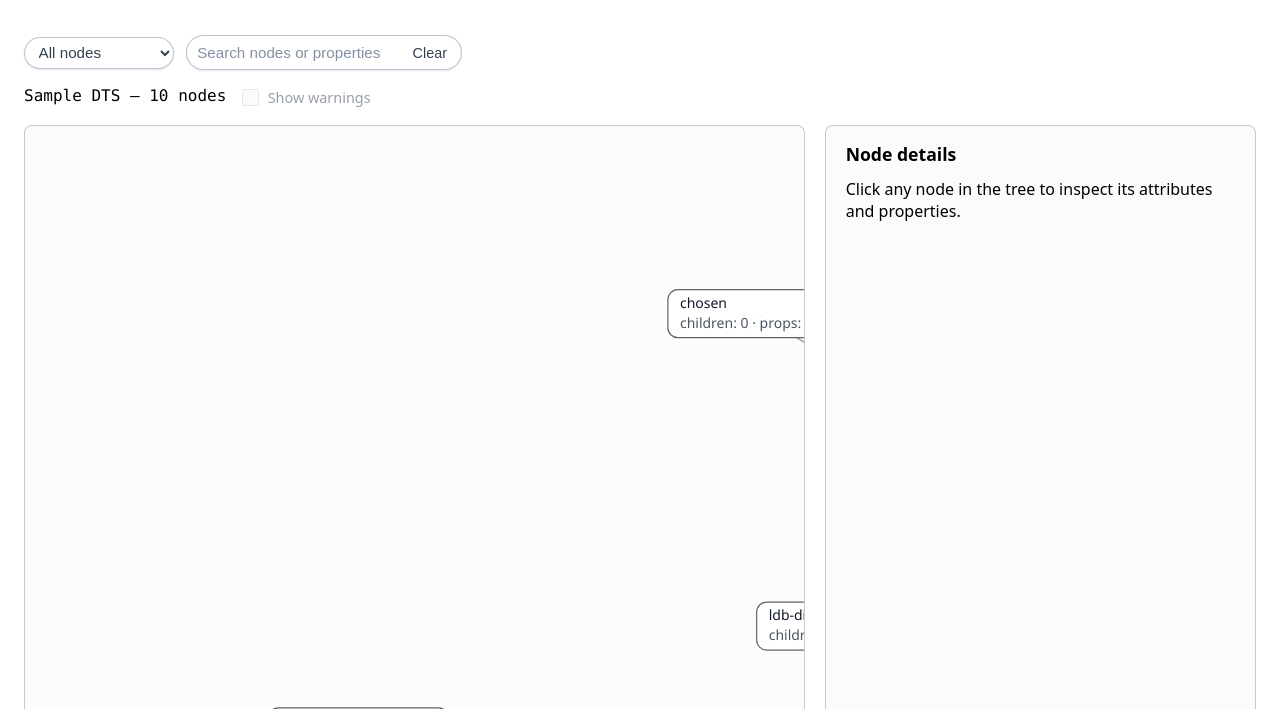
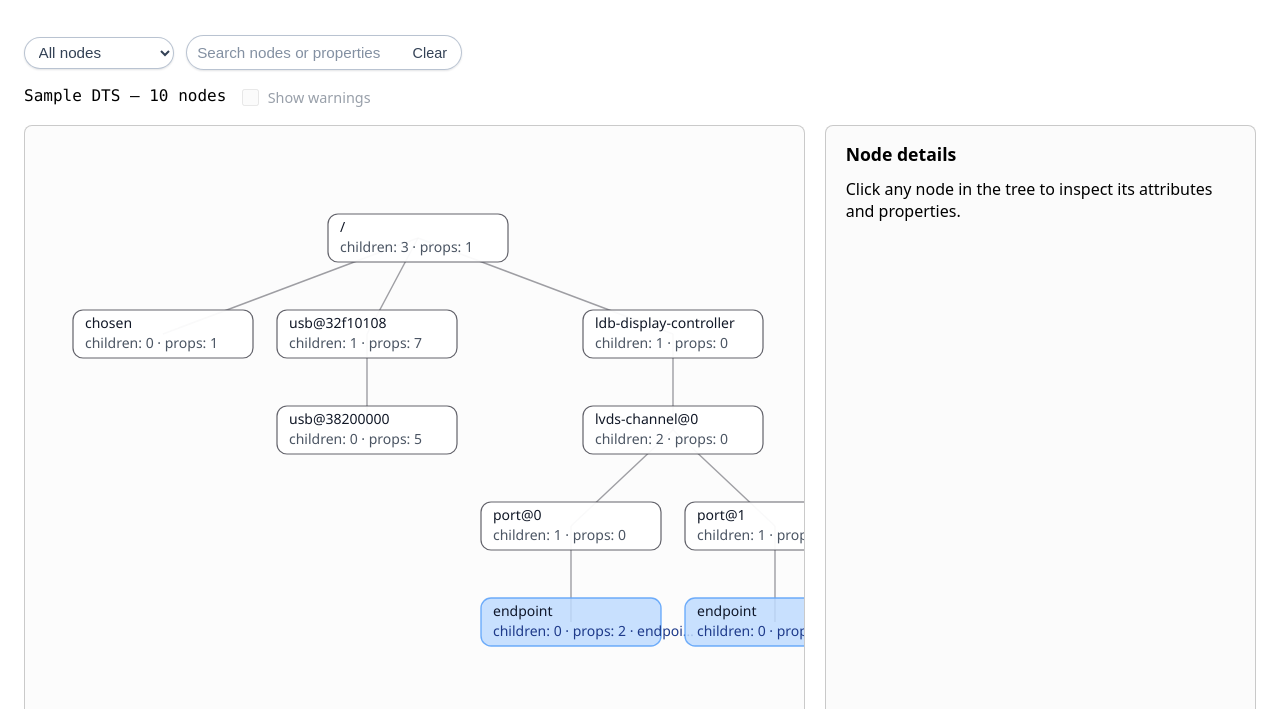
Before and after one commit to J45k4/dtviewer, a website with bundled scripts: page index.html in a window 1280 px wide. Both pictures are taken after a click on the button "Load sample". Shown: the part 91-800 px from the top of the page. Built offline with nearby package versions, Linux system fonts and the light colour scheme.

Commit message:
Improve layout spacing and canvas sizing

```diff
--- a/app.ts
+++ b/app.ts
@@ -16,11 +16,12 @@ type LayoutNode = {
 
 type StatusFilter = "all" | "okay" | "disabled";
 
-const RADIAL_LAYER_GAP = 220;
 const NODE_WIDTH = 180;
 const NODE_HEIGHT = 48;
 const NODE_GAP = 24;
 const CANVAS_PADDING = 48;
+const HORIZONTAL_STEP = NODE_WIDTH + NODE_GAP;
+const LAYER_VERTICAL_GAP = NODE_HEIGHT + NODE_GAP * 2;
 
 const fileInput = document.querySelector<HTMLInputElement>("#dts-input");
 const sampleButton = document.querySelector<HTMLButtonElement>("#load-sample");
@@ -473,7 +474,10 @@ const resolvePropertyLinks = (property: DtsProperty): PropertyLink[] => {
 	const links: PropertyLink[] = [];
 	const seen = new Set<string>();
 	const nameLower = property.name.toLowerCase();
-	const allowNumeric = HANDLE_PROPERTY_NAMES.has(nameLower);
+        const allowNumeric =
+                HANDLE_PROPERTY_NAMES.has(nameLower) ||
+                property.type === "cell-list" ||
+                property.type === "number";
 
 	const addLink = (target: DtsNode, display: string) => {
 		const key = `${target.path}|${display}`;
@@ -651,14 +655,27 @@ const updateStatus = (
 };
 
 const layoutTree = (root: DtsNode): LayoutResult => {
+        const availablePaths = new Set<string>();
+        const collectAvailablePaths = (node: DtsNode) => {
+                availablePaths.add(node.path);
+                node.children.forEach(collectAvailablePaths);
+        };
+        collectAvailablePaths(root);
+
         const portalTargetsBySource = new Map<string, DtsNode[]>();
 
         referenceEdges.forEach((edge) => {
+                if (!availablePaths.has(edge.source)) {
+                        return;
+                }
                 const targetNode = nodeByPath.get(edge.target);
                 if (!targetNode) {
                         return;
                 }
                 if (!endpointPaths.has(targetNode.path)) {
+                        return;
+                }
+                if (availablePaths.has(targetNode.path)) {
                         return;
                 }
                 const list = portalTargetsBySource.get(edge.source);
@@ -686,7 +703,7 @@ const layoutTree = (root: DtsNode): LayoutResult => {
                         x: 0,
                         y: 0,
                         angle: 0,
-			radius: depth * RADIAL_LAYER_GAP,
+                        radius: 0,
                         weight: 1,
                         portal: portalSourcePath !== null,
                         portalSourcePath,
@@ -732,113 +749,31 @@ const layoutTree = (root: DtsNode): LayoutResult => {
 
         computeWeights(rootLayout);
 
-	const updatePosition = (node: LayoutNode) => {
-		node.x = node.radius * Math.cos(node.angle) - NODE_WIDTH / 2;
-		node.y = node.radius * Math.sin(node.angle);
-	};
-
-	const assignAngles = (node: LayoutNode, startAngle: number, endAngle: number) => {
-		if (node.depth === 0) {
+        const assignCartesianPositions = (node: LayoutNode, state: { cursor: number }) => {
+                if (!node.children.length) {
+                        const centerX = state.cursor * HORIZONTAL_STEP;
+                        node.x = centerX - NODE_WIDTH / 2;
+                        node.y = node.depth * LAYER_VERTICAL_GAP + NODE_HEIGHT / 2;
                         node.angle = 0;
-		} else {
-			node.angle = (startAngle + endAngle) / 2;
-		}
-		node.radius = node.depth * RADIAL_LAYER_GAP;
-		updatePosition(node);
-
-		if (!node.children.length) {
-			return;
-		}
-
-		const span = endAngle - startAngle;
-		const childRadius = (node.depth + 1) * RADIAL_LAYER_GAP;
-		const minArc = childRadius > 0 ? (NODE_WIDTH + NODE_GAP) / childRadius : 0;
-		const gaps = Math.max(0, node.children.length - 1);
-		const minRequiredSpan = minArc * gaps;
-		let workingStart = startAngle;
-		let workingEnd = endAngle;
-		if (span < minRequiredSpan) {
-			const expansion = (minRequiredSpan - span) / 2;
-			workingStart -= expansion;
-			workingEnd += expansion;
-		}
-		const workingSpan = workingEnd - workingStart;
-		const availableSpan = Math.max(0, workingSpan - minRequiredSpan);
-		const total = node.children.reduce((sum, child) => sum + child.weight, 0);
-		const safeTotal = total === 0 ? node.children.length || 1 : total;
-		let cursor = workingStart;
-		node.children.forEach((child, index) => {
-			const portion = (child.weight || 1) / safeTotal;
-			const childSpan = availableSpan * portion;
-			const childStart = cursor;
-			const childEnd = childStart + childSpan;
-			assignAngles(child, childStart, childEnd);
-			cursor = childEnd + (index < node.children.length - 1 ? minArc : 0);
-		});
-	};
-
-	assignAngles(rootLayout, -Math.PI, Math.PI);
-
-		const resolveLayerOverlaps = (root: LayoutNode) => {
-			const layers = new Map<number, LayoutNode[]>();
-			const queue: LayoutNode[] = [root];
-			while (queue.length) {
-				const current = queue.pop()!;
-				const existing = layers.get(current.depth);
-				if (existing) {
-					existing.push(current);
-				} else {
-					layers.set(current.depth, [current]);
-				}
-				queue.push(...current.children);
-			}
-			layers.forEach((layer, depth) => {
-				if (depth === 0 || layer.length < 2) {
-					return;
-				}
-				const radius = depth * RADIAL_LAYER_GAP;
-				if (radius <= 0) {
-					return;
-				}
-				const marginX = NODE_GAP / 2;
-				const marginY = NODE_GAP / 2;
-				let sorted = [...layer].sort((a, b) => a.angle - b.angle);
-				const maxIterations = 12;
-				for (let iteration = 0; iteration < maxIterations; iteration += 1) {
-					let adjusted = false;
-					for (let index = 0; index < sorted.length - 1; index += 1) {
-						const current = sorted[index]!;
-						const next = sorted[index + 1]!;
-						const currentLeft = current.x - marginX;
-						const currentRight = current.x + NODE_WIDTH + marginX;
-						const currentTop = current.y - NODE_HEIGHT / 2 - marginY;
-						const currentBottom = current.y + NODE_HEIGHT / 2 + marginY;
-						const nextLeft = next.x - marginX;
-						const nextRight = next.x + NODE_WIDTH + marginX;
-						const nextTop = next.y - NODE_HEIGHT / 2 - marginY;
-						const nextBottom = next.y + NODE_HEIGHT / 2 + marginY;
-						const overlapsX = currentRight > nextLeft;
-						const overlapsY = currentBottom > nextTop && nextBottom > currentTop;
-						if (!overlapsX || !overlapsY) {
-							continue;
-						}
-						const overlap = currentRight - nextLeft;
-						const angleShift = overlap / radius;
-						current.angle -= angleShift / 2;
-						next.angle += angleShift / 2;
-						updatePosition(current);
-						updatePosition(next);
-						adjusted = true;
-					}
-					if (!adjusted) {
-						break;
-					}
-					sorted = [...layer].sort((a, b) => a.angle - b.angle);
-				}
-			});
-		};
-
-		resolveLayerOverlaps(rootLayout);
+                        node.radius = node.y;
+                        state.cursor += 1;
+                        return;
+                }
+
+                node.children.forEach((child) => assignCartesianPositions(child, state));
+
+                const firstChild = node.children[0]!;
+                const lastChild = node.children[node.children.length - 1]!;
+                const firstCenter = firstChild.x + NODE_WIDTH / 2;
+                const lastCenter = lastChild.x + NODE_WIDTH / 2;
+                const centerX = (firstCenter + lastCenter) / 2;
+                node.x = centerX - NODE_WIDTH / 2;
+                node.y = node.depth * LAYER_VERTICAL_GAP + NODE_HEIGHT / 2;
+                node.angle = 0;
+                node.radius = node.y;
+        };
+
+        assignCartesianPositions(rootLayout, { cursor: 0 });
 
         const nodes: LayoutNode[] = [];
         const collectNodes = (node: LayoutNode) => {
@@ -1619,6 +1554,14 @@ const attachEventHandlers = () => {
 		clearSearch();
 	});
 
+        window.addEventListener("resize", () => {
+                const layout = filteredLayout ?? currentLayout;
+                if (!layout) {
+                        return;
+                }
+                renderLayout(layout, selectedNodePath);
+        });
+
         const dragState = {
                 enterDepth: 0,
         };
--- a/index.html
+++ b/index.html
@@ -11,12 +11,18 @@
                 font-family: system-ui, -apple-system, BlinkMacSystemFont, "Segoe UI", sans-serif;
             }
 
+            html,
+            body {
+                height: 100%;
+            }
+
             body {
                 margin: 0;
                 padding: 1.5rem;
                 display: flex;
                 flex-direction: column;
                 gap: 1rem;
+                min-height: 100vh;
             }
 
             header {
@@ -101,17 +107,22 @@
                 gap: 1.25rem;
                 align-items: stretch;
                 flex-wrap: wrap;
+                flex: 1 1 auto;
+                min-height: 0;
             }
 
             #viewer-wrapper {
                 position: relative;
-                flex: 2;
+                flex: 2 1 0;
                 min-height: 520px;
                 min-width: min(640px, 100%);
                 border: 1px solid rgba(128, 128, 128, 0.4);
                 border-radius: 8px;
                 overflow: auto;
                 background: rgba(240, 240, 240, 0.2);
+                height: 100%;
+                min-height: 0;
+                display: flex;
             }
 
             canvas#viewer-canvas {
@@ -119,6 +130,7 @@
                 width: 100%;
                 height: 100%;
                 cursor: default;
+                flex: 1 1 auto;
             }
 
             #status-section {
```
Lines whose indentation alone changed are shown as unchanged.
